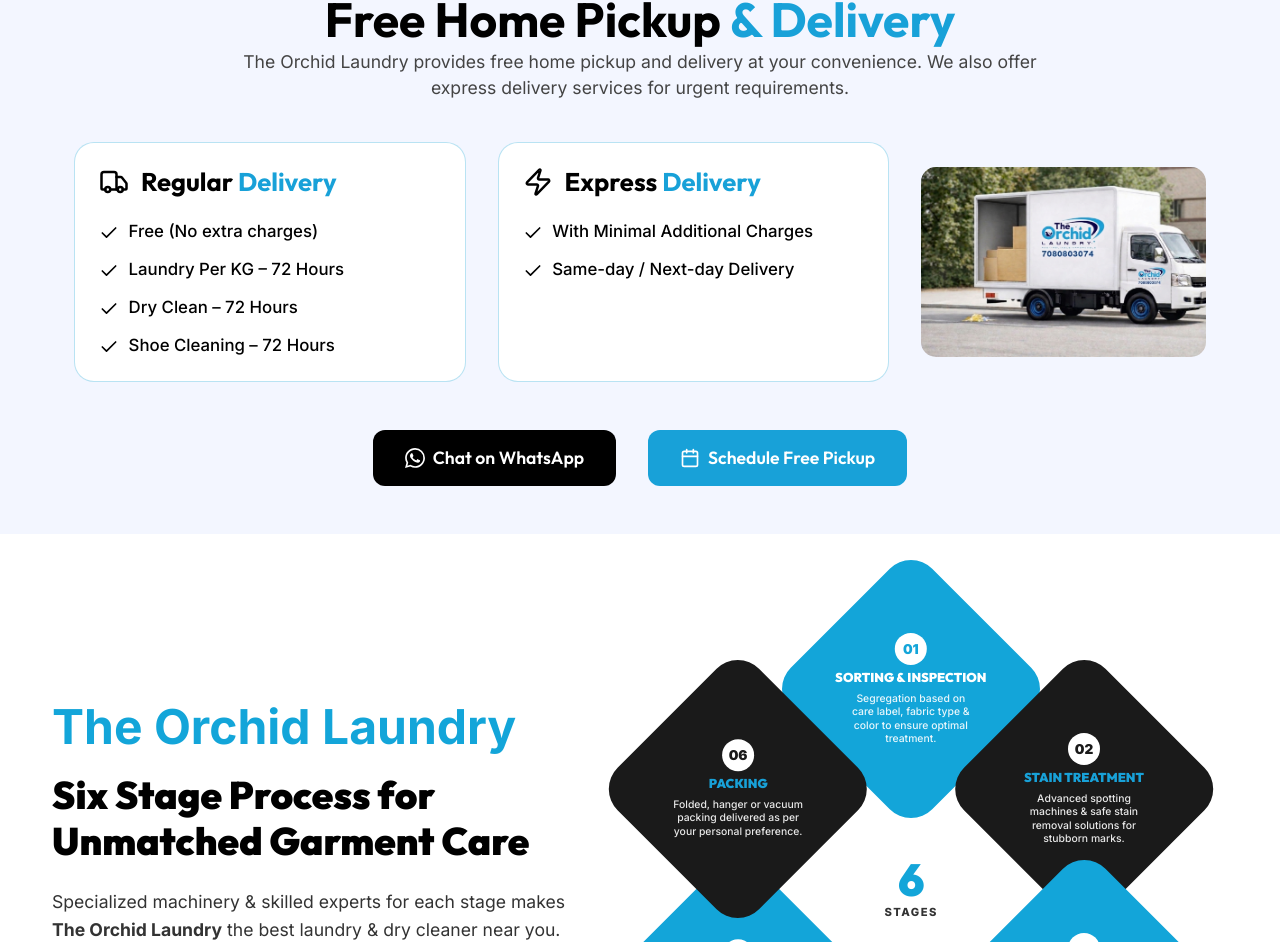
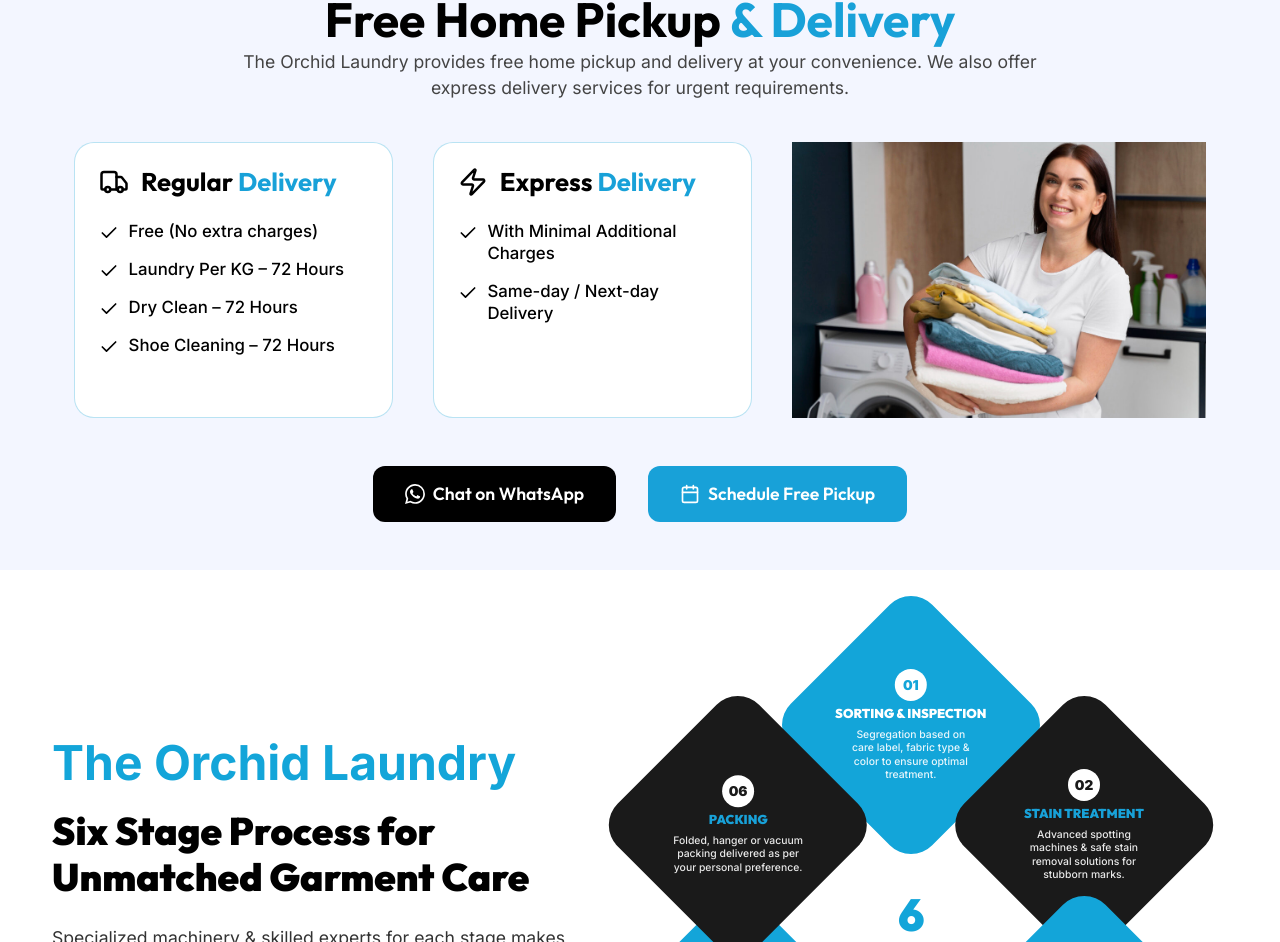
Before and after one commit to Charu-sarswat/OrchiCom, a Next.js app: page / in a window 1280 px wide. Shown: the part 2713-3655 px from the top of the page. Built offline with nearby package versions, Linux system fonts and the light colour scheme.

Commit message:
add video

```diff
--- a/src/components/Home/Delivery.tsx
+++ b/src/components/Home/Delivery.tsx
@@ -18,7 +18,7 @@
           </p>
         </div>
 
-        <div className="grid gap-6 lg:gap-8 grid-cols-1 md:grid-cols-2 lg:grid-cols-[1.1fr_1.1fr_0.8fr] items-stretch">
+        <div className="grid gap-6 lg:gap-10 grid-cols-1 md:grid-cols-2 lg:grid-cols-[1fr_1fr_1.3fr] items-stretch">
           {/* Regular Delivery */}
           <motion.div
             initial={{ opacity: 0, y: 20 }}
@@ -76,13 +76,13 @@
             transition={{ delay: 0.2 }}
             className="flex items-center justify-center md:col-span-2 lg:col-span-1"
           >
-            <div className="w-full h-full relative flex items-center justify-center">
+            <div className="w-full relative flex items-center justify-center">
               <Image
-                src="/img/van logo image.png"
-                alt="Delivery Van"
-                width={550}
-                height={350}
-                className="w-full h-auto object-cover shadow-none rounded-[15px]"
+                src="/b2.png"
+                alt="Free Home Pickup & Delivery"
+                width={800}
+                height={600}
+                className="w-full h-auto object-contain transition-transform duration-500 hover:scale-105"
               />
             </div>
           </motion.div>
```
